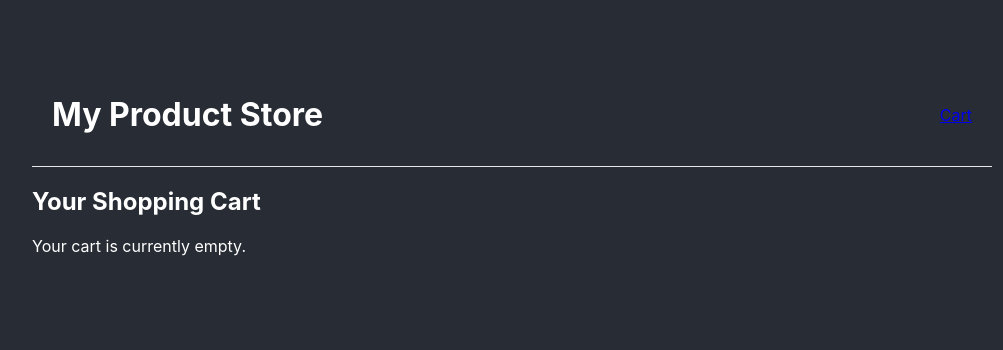
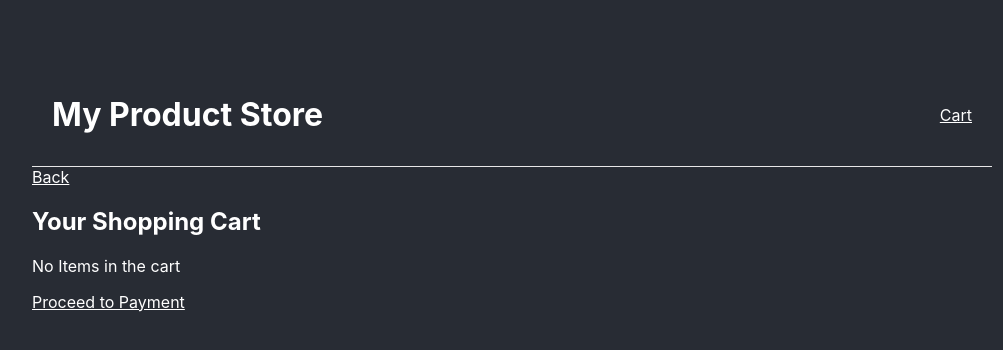
Before and after one commit to veerabrahmam952/react, a React (Create React App) app in the folder product/: page /cart in a window 1280 px wide. Shown: the top 350 px of the page, without its empty margins (128-1131 px from the left). Built offline with nearby package versions, Linux system fonts and the light colour scheme.

Commit message:
Update Cart Page to display purchased items

```diff
--- a/product/src/App.js
+++ b/product/src/App.js
@@ -1,5 +1,5 @@
 import './App.css';
-import React from 'react';
+import React, { useState } from 'react';
 import { Fragment } from 'react';
 import ProductList from './components/ProductList.js';
 import ProductCard from './components/ProductCard.js';
@@ -11,14 +11,22 @@ import DashBoard from './components/DashBoard.js';
 import Cart from './components/Cart.js';
 
 function App() {
+  const [cart, setCart] = useState([]);
 
+  const handleAddToCart = (product)=> {
+     setCart((prevCart)=>
+      prevCart.some((item)=> item.id === product.id)
+        ? prevCart
+        : [...prevCart, product]);
+    console.log(cart);
+  };
 
   return (
     <div className="App">
       <Header />
       <Routes>
-        <Route index element={<DashBoard /> } />
-        <Route path='/cart' element={<Cart />} />
+        <Route index element={<DashBoard onAddToCart={handleAddToCart} /> } />
+        <Route path='/cart' element={<Cart items={cart}/>} />
       </Routes>
     </div>
   );
--- a/product/src/components/Cart.js
+++ b/product/src/components/Cart.js
@@ -1,10 +1,22 @@
 import React from "react";
+import { Link } from "react-router-dom";
 
-function Cart() {
+function Cart({items}) {
+    console.log(items);
     return (
         <div>
+            <Link to="/" style={{'color': 'white'}}>Back</Link>
             <h2>Your Shopping Cart</h2>
-            <p>Your cart is currently empty.</p>
+            {items.length === 0 ? (
+                <p>No Items in the cart</p>
+            ): (
+                <ul>
+                    {items.map(item=> (
+                        <li key={item.id}>{item.title}- ${item.price} (brought {item.count})</li>
+                    ))}
+                </ul>
+            )}
+            <Link to='/payment' style={{'color': 'white'}}>Proceed to Payment</Link>
         </div>
     )
 }
--- a/product/src/components/DashBoard.js
+++ b/product/src/components/DashBoard.js
@@ -4,7 +4,7 @@ import ProductCard from "./ProductCard.js";
 import {products as productData} from '../data/products.js';
 import ProductFilter from "./ProductFilter.js";
 
-function DashBoard() {
+function DashBoard({onAddToCart}) {
     const [products, setProducts] = React.useState(productData);
   const [favorites, setFavorites] = React.useState([]);
   const [whishlist, setWishlist] = React.useState([]);
@@ -15,10 +15,18 @@ function DashBoard() {
     }
   });
 
-  const handleOnPurchase = (productId, stockCount) => {
+  const handleOnPurchase = (productId, stockCount, purchaseCount) => {
+    const purchaseProduct = products.find((product)=> product.id === productId);
+    if(purchaseProduct) {
+      purchaseProduct.count = purchaseProduct.count + purchaseCount;
+    }
     setProducts((prevProducts)=>
-      prevProducts.map((product)=> product.id === productId ? {...product, stockCount}: product)
+      prevProducts.map((product)=> product.id === productId ? {...product, stockCount, count: purchaseProduct.count}: product)
     );
+    if(purchaseProduct) {
+      onAddToCart(purchaseProduct);
+    }
+
   }
 
   const handleOnFavorite = (productId) => {
--- a/product/src/components/Header.js
+++ b/product/src/components/Header.js
@@ -22,7 +22,7 @@ function Header() {
         <header style={headerStyle}>
             <h1>My Product Store</h1>
             <div style={linkStyle}>
-                <Link to="/cart">Cart</Link>
+                <Link style={{'color': 'white'}} to="/cart">Cart</Link>
             </div>
 
         </header>
--- a/product/src/components/ProductCard.js
+++ b/product/src/components/ProductCard.js
@@ -10,11 +10,11 @@ function ProductCard({
     const [showMore, setShowMore] = useState(false);
 
     const handlePurchaseSingleItem = () => {
-      onPurchase(product.id, product.stockCount -1);
+      onPurchase(product.id, product.stockCount -1, 1);
     };
 
     const handlePurchaseTwoItems = () => {
-       onPurchase(product.id, product.stockCount -2);
+       onPurchase(product.id, product.stockCount -2, 2);
     };
 
     const handleFavoriteClick = () => {
--- a/product/src/data/products.js
+++ b/product/src/data/products.js
@@ -10,7 +10,8 @@ export const products = [
             "5G connectivity"
         ],
         price: 999,
-        stockCount: 6
+        stockCount: 6,
+        count: 0
     },
     {
         id: 2,
@@ -22,7 +23,8 @@ export const products = [
             "upto 6 hours of listening time",
         ],
         price: 249,
-        stockCount: 5
+        stockCount: 5,
+        count: 0
     },
     {
         id: 3,
@@ -34,6 +36,7 @@ export const products = [
             "upto 18 hours of battery life",
         ],
         price: 399,
-        stockCount: 7
+        stockCount: 7,
+        count: 0
     }
 ]
```
